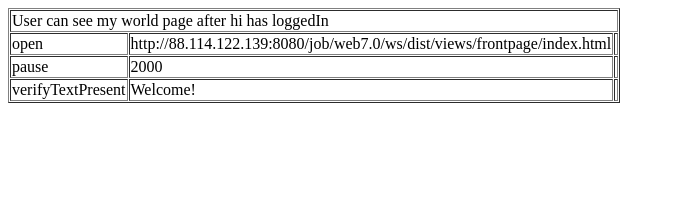
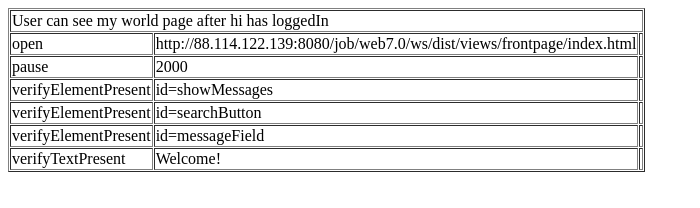
Before and after one commit to makeus/web7.0, a plain HTML site: page selenium/MyFrontPageTests/UserCanSeeMyWorldPageAfterLoggedIn.html in a window 1280 px wide. Shown: the whole page, without its empty margins (0-700 px from the left). Drawn offline with Linux system fonts and the light colour scheme.

Commit message:
sel tests check all frontpage elements

```diff
--- a/selenium/MyFrontPageTests/UserCanSeeMyWorldPageAfterLoggedIn.html
+++ b/selenium/MyFrontPageTests/UserCanSeeMyWorldPageAfterLoggedIn.html
@@ -22,6 +22,21 @@
 	<td></td>
 </tr>
 <tr>
+	<td>verifyElementPresent</td>
+	<td>id=showMessages</td>
+	<td></td>
+</tr>
+<tr>
+	<td>verifyElementPresent</td>
+	<td>id=searchButton</td>
+	<td></td>
+</tr>
+<tr>
+	<td>verifyElementPresent</td>
+	<td>id=messageField</td>
+	<td></td>
+</tr>
+<tr>
 	<td>verifyTextPresent</td>
 	<td>Welcome!</td>
 	<td></td>
```
Also changed, not shown: selenium/writingNewMessageOnWallTests/UserCanWriteNewMessageOnOwnWall.html (+2 -2 lines).
